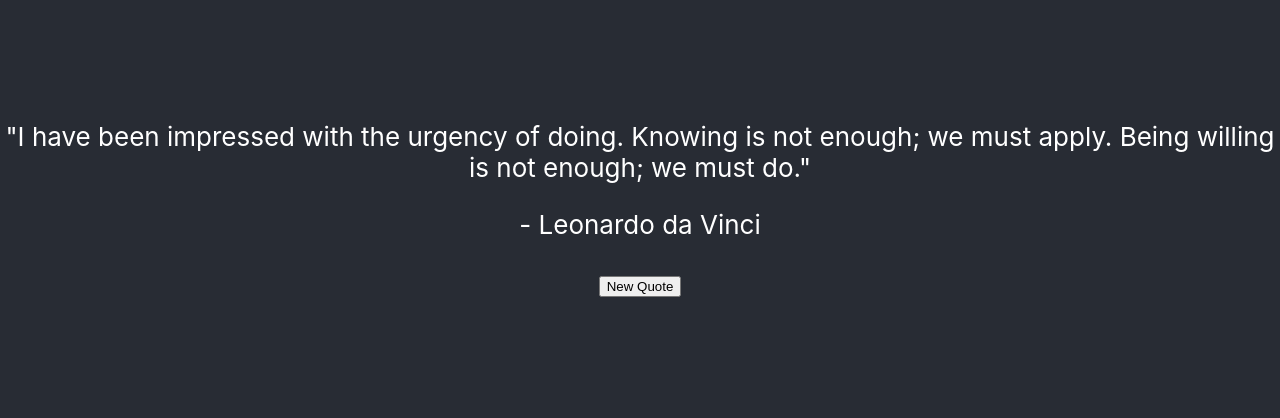
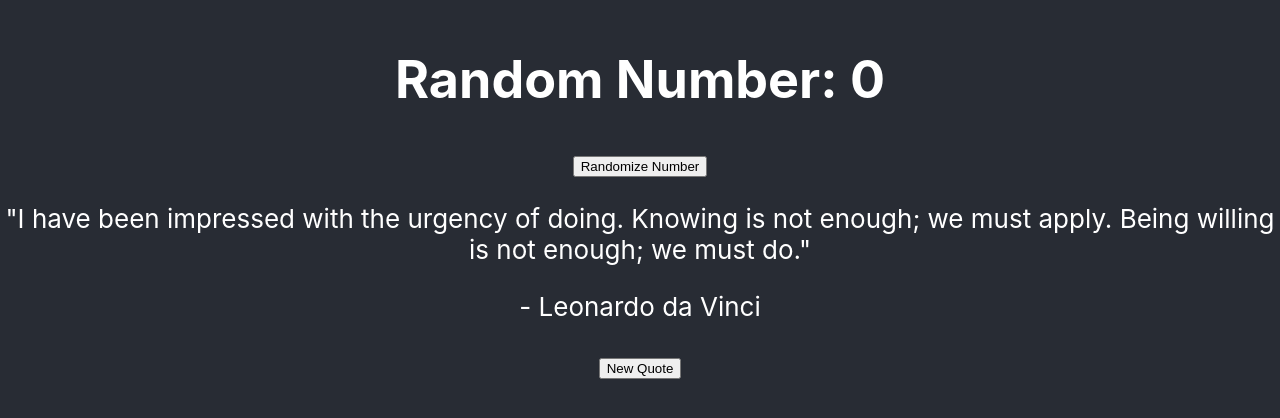
Before and after one commit to spacescript/Front-End-FCC, a React (Create React App) app in the folder React/quote-machine/: page / in a window 1280 px wide. Shown: the part 204-622 px from the top of the page. Built offline with nearby package versions, Linux system fonts and the light colour scheme.

Commit message:
Update App.js

```diff
--- a/React/quote-machine/src/App.js
+++ b/React/quote-machine/src/App.js
@@ -4,22 +4,35 @@ import './App.css';
 
 
 function App() {
-  const [quote, setQuote] = useState("I have been impressed with the urgency of doing. Knowing is not enough; we must apply. Being willing is not enough; we must do.")
+  const [quote, setQuote] = useState("I have been impressed with the urgency of doing. Knowing is not enough; we must apply. Being willing is not enough; we must do.");
+  const [author, setAuthor] = useState("Leonardo da Vinci");
+  const [randomInteger, setRandomInteger] = useState(0);
+
+  const fullQuoteUpdate = () => {
+    setQuote("Whatever the mind of man can conceive and believe, it can achieve.")
+    setAuthor("Napoleon Hill")
+  }
+
+  const newNumber = () => {
+    setRandomInteger(Math.floor(Math.random() * 3));
+  }
 
   // let quote = "I have been impressed with the urgency of doing. Knowing is not enough; we must apply. Being willing is not enough; we must do."
-  let author = "Leonardo da Vinci"
+  // let author = "Leonardo da Vinci"
 
   // const randomInteger = (Math.floor(Math.random() * 3))
 
   return (
     <div className="App">
       <header className="App-header">
-        <div id="quote-box" >
+        <div id="quote-box">
+          <h1>Random Number: {randomInteger}</h1>
+          <button onClick={newNumber} >Randomize Number</button>
           <p>
             "{quote}"
           </p>
           <p>- {author}</p>
-          <button onClick={() => setQuote("Whatever the mind of man can conceive and believe, it can achieve.")} >New Quote</button>
+          <button onClick={fullQuoteUpdate} >New Quote</button>
         </div>
       </header>
     </div>
```
